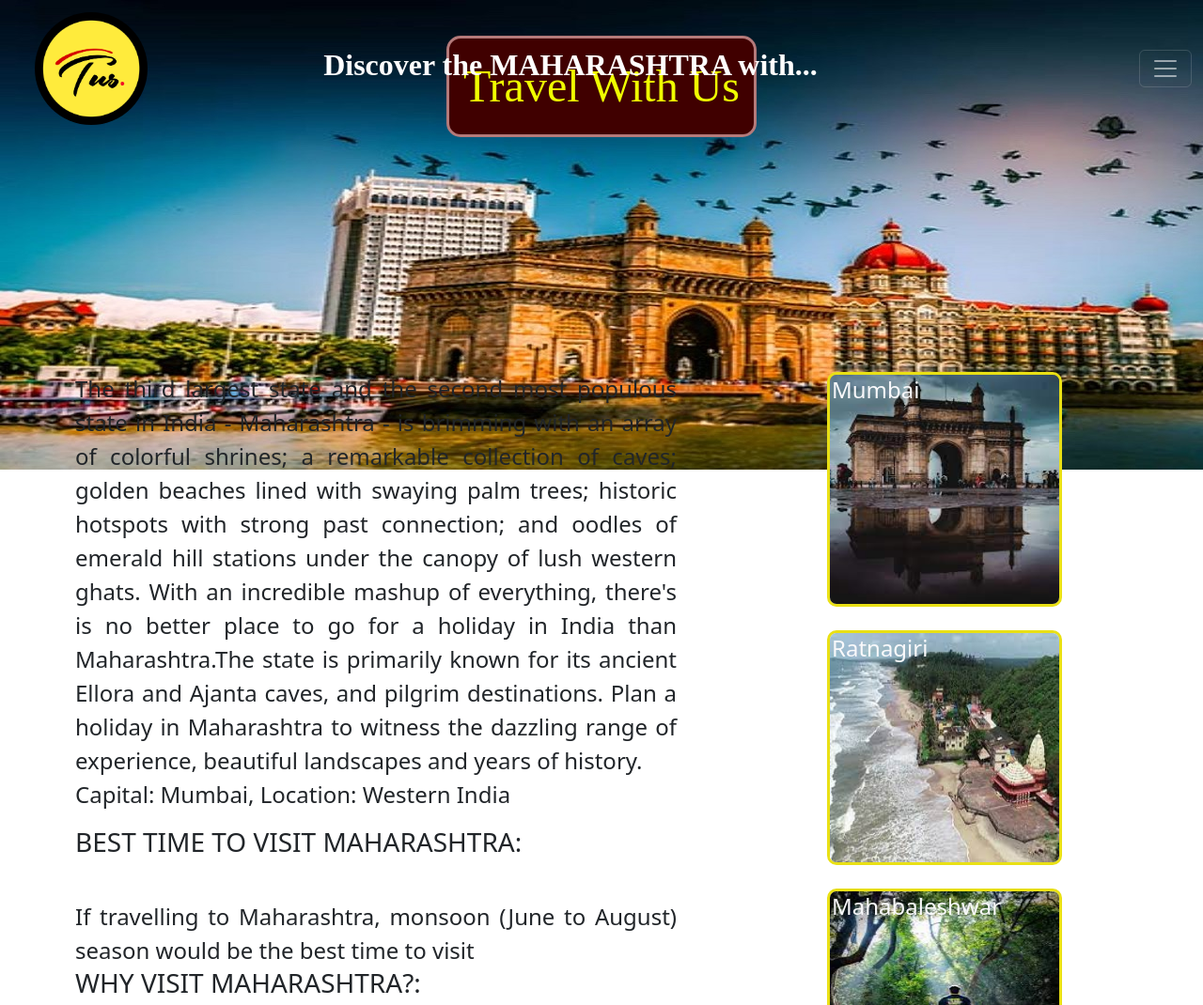
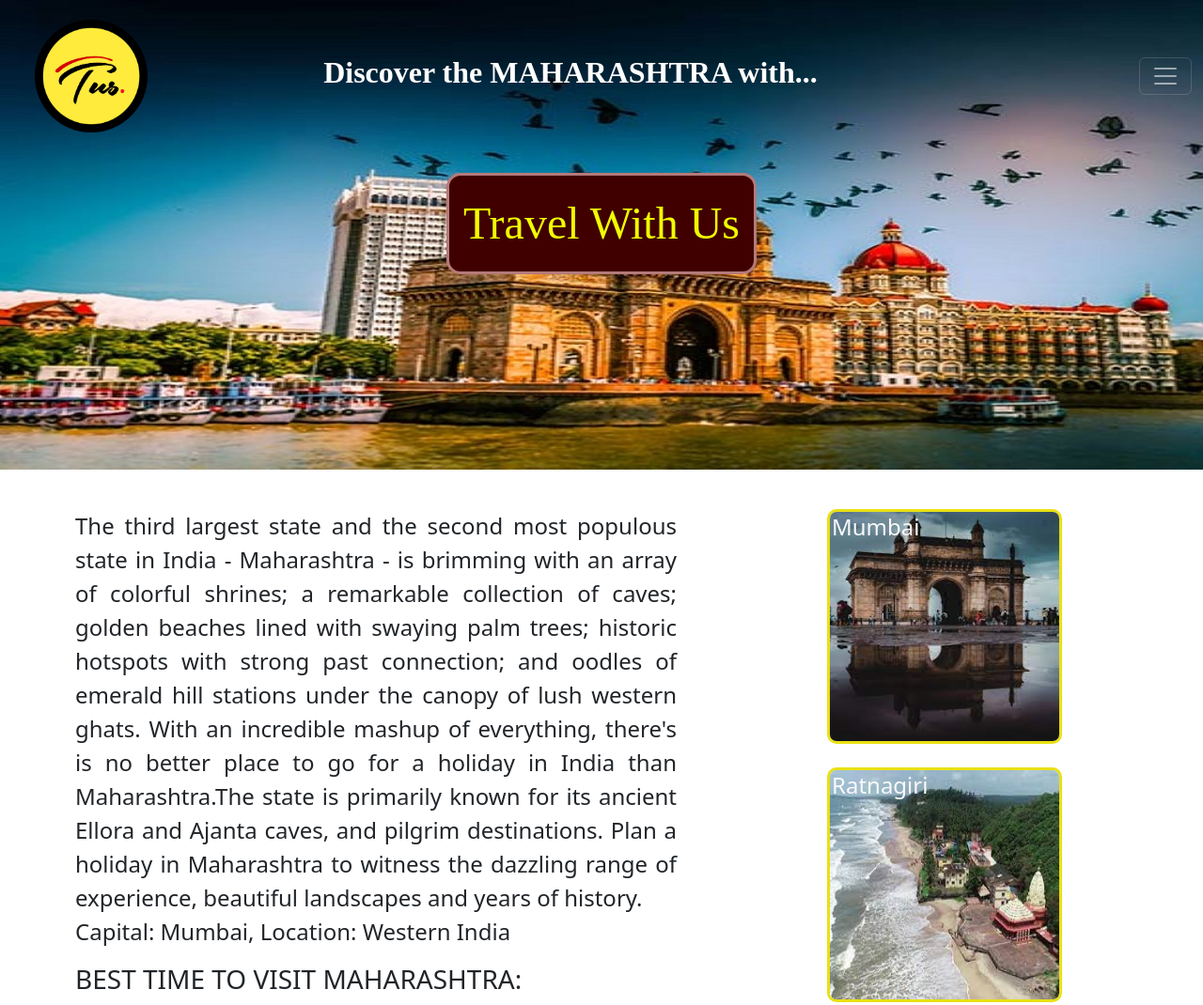
Before and after one commit to salunkheom/travel, a plain HTML site: page index.html in a window 1280 px wide. Shown: the top 1070 px of the page at 94% size. Drawn offline with nearby package versions, Linux system fonts and the light colour scheme.

Commit message:
Update index.html

```diff
--- a/index.html
+++ b/index.html
@@ -19,11 +19,12 @@
 <body>
 
 
-  <nav class="navbar  border-body" data-bs-theme="dark"
-    style="background-image: url(back.jpg); background-repeat: no-repeat;">
+    <nav class="navbar  border-body" data-bs-theme="dark"
+    style="background-image: url(back.jpg); background-repeat: no-repeat; max-width: 100%;
+  height: auto;">
     <!-- Navbar content -->
 
-    <nav class="navbar fixed-top">
+    <nav class="navbar ">
       <div class="container-fluid">
         <a class="navbar-brand" href="#"> <img src="logor.jpg">
         </a>
```
